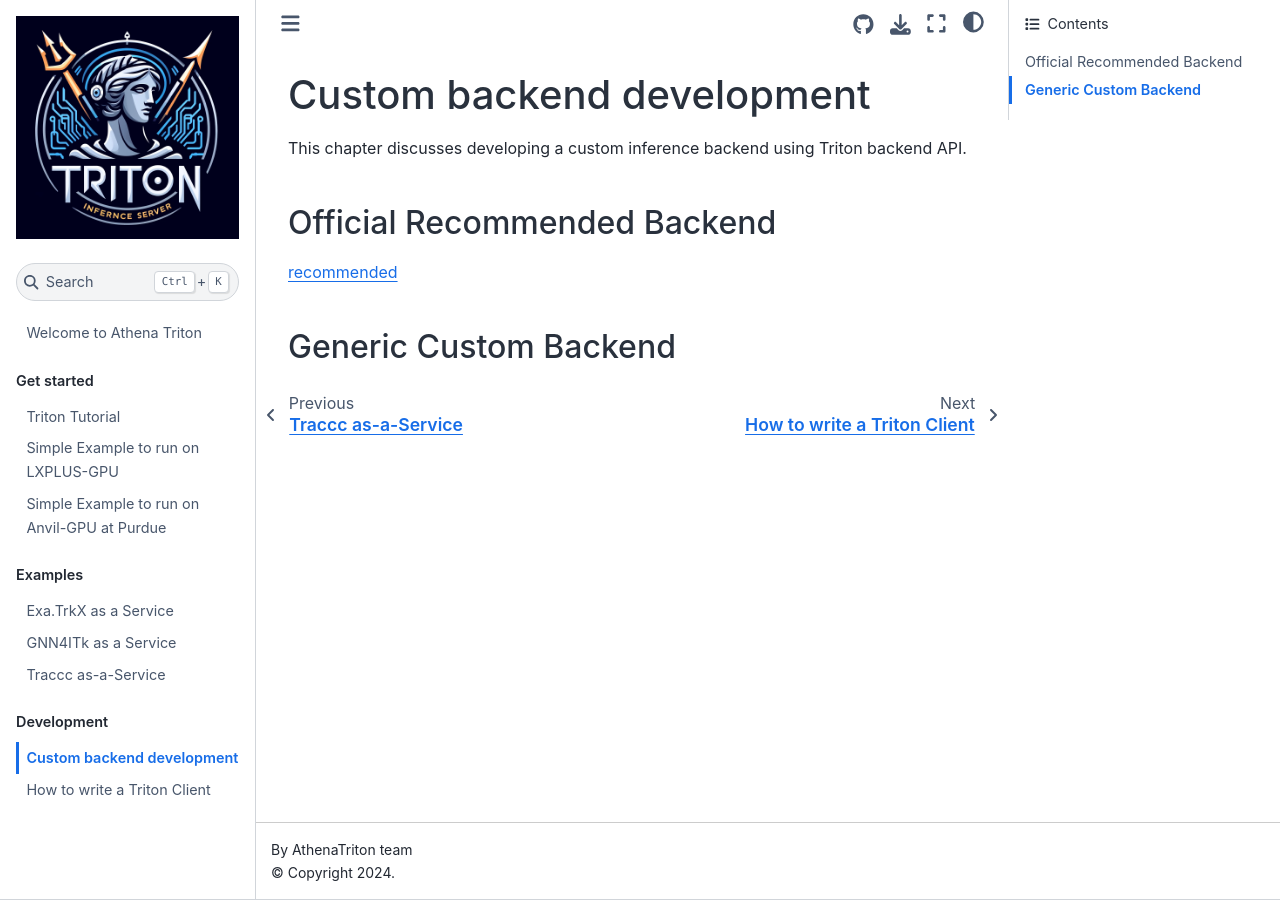
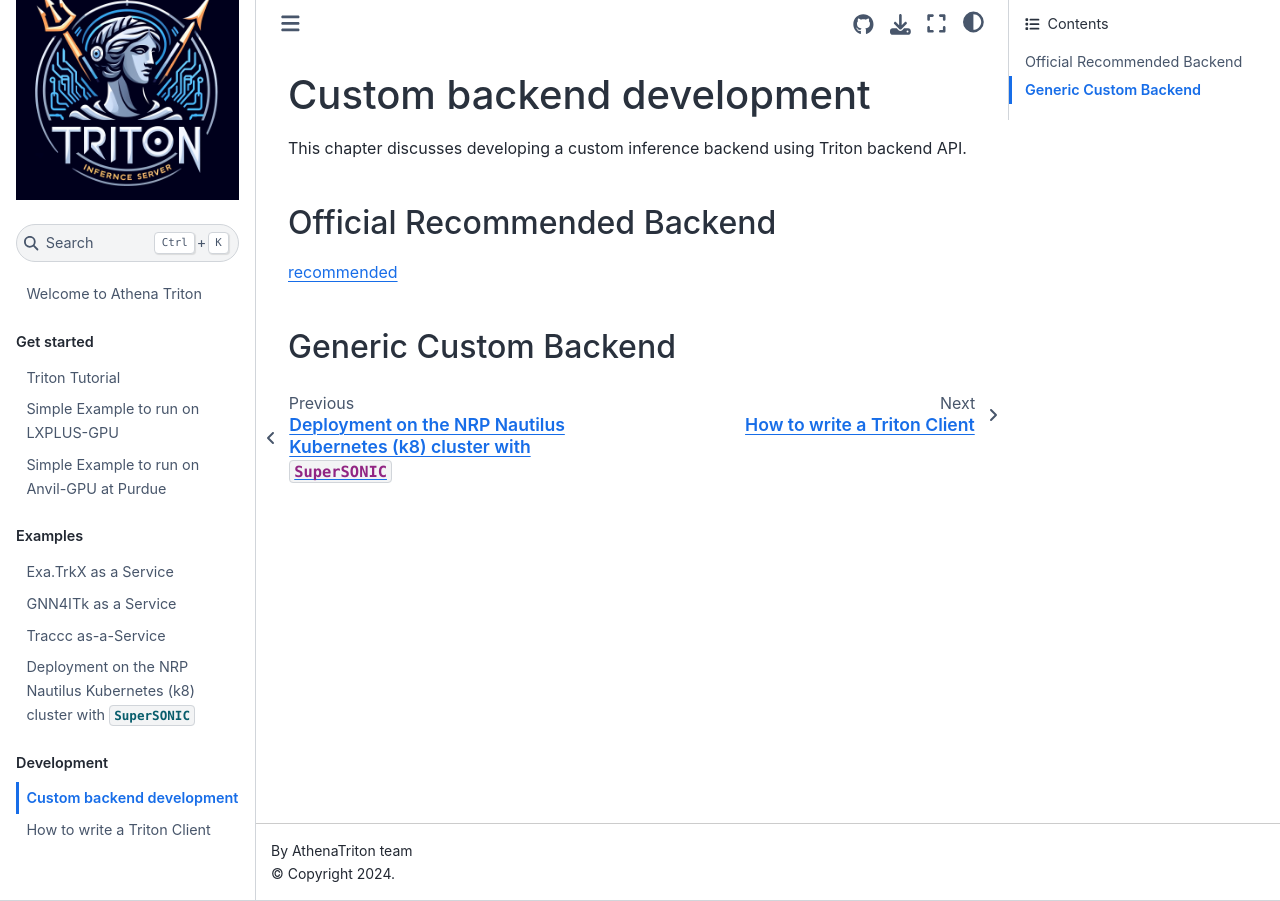
Before and after one commit to hrzhao76/AthenaTriton, a Jupyter Book: the page built from book/custom-backend.ipynb, in a window 1280 px wide. Built offline with Jupyter Book 1.0.4 settings and Sphinx 7.4.7 and the Sphinx Book theme 1.1.4, drawn with Linux system fonts in a browser that asks for light colours; some of the changed lines change nothing that is shown.

Commit message:
add deployment instructions

````diff
--- a/book/_toc.yml
+++ b/book/_toc.yml
@@ -14,6 +14,7 @@
       - file: example-ExaTrkX
       - file: example-GNN4ITk
       - file: example-traccc
+      - file: example-SuperSONIC-deploy
   - caption: Development
     chapters:
       - file: custom-backend
--- /dev/null
+++ b/book/example-SuperSONIC-deploy.md
@@ -0,0 +1,105 @@
+# Deployment on the NRP Nautilus Kubernetes (k8) cluster with `SuperSONIC`
+
+For server-side large-scale deployment we are using the [SuperSONIC](https://fastmachinelearning.org/SuperSONIC/index.html)
+framework. To begin, clone the repository
+
+```
+git clone git@github.com:fastmachinelearning/SuperSONIC.git
+```
+
+### Deploying the Server
+
+Deploying the server on Nautilus is as easy as sourcing the setup script:
+
+```bash
+source deploy-nautilus-atlas.sh
+```
+
+The settings are defined in `values/values-nautilus-atlas.yaml` files. To select which GPUs to run on, uncomment the appropriate lines of code corresponding to the following possible selections:
+
+```
+    - NVIDIA-A10
+    - NVIDIA-A40
+    - NVIDIA-A100-SXM4-80GB
+    - NVIDIA-L40
+    - NVIDIA-A100-80GB-PCIe
+    - NVIDIA-A100-80GB-PCIe-MIG-1g.10gb
+    - NVIDIA-L4
+    - NVIDIA-A100-PCIE-40GB
+    - NVIDIA-GH200-480GB
+```
+
+```{note}
+To run on A100s at NRP, you have to reserve a time. This can be accomplished at [this link](https://portal.nrp.ai/reservations/)
+```
+
+To load multiple models per GPU, edit the `triton.args` string to:
+
+```
+  args:
+    - |
+      /opt/tritonserver/bin/tritonserver \
+      --model-repository=/traccc-aaS/traccc-aaS/backend/nmodels_<NUMBER_OF_MODELS> \
+      --log-verbose=1 \
+      --exit-on-error=true
+```
+and be sure to replace `<NUMBER_OF_MODELS>` with the number of Triton model instances you'd like to load. By default, this loads one model instance.
+
+Finally, to run across multiple GPUs, increase or decrease the `replicas: n` where `n` is the number of GPUs to request. This loads one Triton server per GPU with the request number of models you've selected.
+
+For more information on configuring the server, consult the [SuperSONIC Configuration Guide](https://fastmachinelearning.org/SuperSONIC/configuration-guide.html).
+
+### Running the client
+
+In order for the client to interface with the server, the location of the server needs to be specified. First, ensure the server is running
+
+```bash
+kubectl get pods -n atlas-sonic
+```
+which has output something like:
+
+```
+NAME                            READY   STATUS    RESTARTS   AGE
+envoy-atlas-7f6d99df88-667jd    1/1     Running   0          86m
+triton-atlas-594f595dbf-n4sk7   1/1     Running   0          86m
+```
+
+or use the [k9s](https://k9scli.io) tool to manage your pods. You can then check everything is healthy with
+
+```bash
+curl -kv https://atlas.nrp-nautilus.io/v2/health/ready
+```
+
+which should produce somewhere in the output the lines:
+
+```
+< HTTP/1.1 200 OK
+< Content-Length: 0
+< Content-Type: text/plain
+```
+
+Then, the client can be run with, for instance:
+
+```bash
+python TracccTritonClient.py -u atlas.nrp-nautilus.io --ssl
+```
+
+To see what's going on from the server side, run
+
+```bash
+kubectl logs triton-atlas-594f595dbf-n4sk7
+```
+
+where `triton-atlas-594f595dbf-n4sk7` is the name of the server found when running the `get pods` command above.
+
+To run with [`perf_analyzer`](https://docs.nvidia.com/deeplearning/triton-inference-server/archives/triton-inference-server-2280/user-guide/docs/user_guide/perf_analyzer.html) and make plots, consult the [performance repo](https://github.com/milescb/traccc-aaS-performance/tree/main).
+
+### !!! Important !!!
+
+Make sure to `uninstall` once the server is not needed anymore.
+
+```bash
+helm uninstall atlas-sonic -n atlas-sonic
+```
+
+Make sure to read the [Policies](https://docs.nationalresearchplatform.org/userdocs/start/policies/) before using Nautilus.
````
